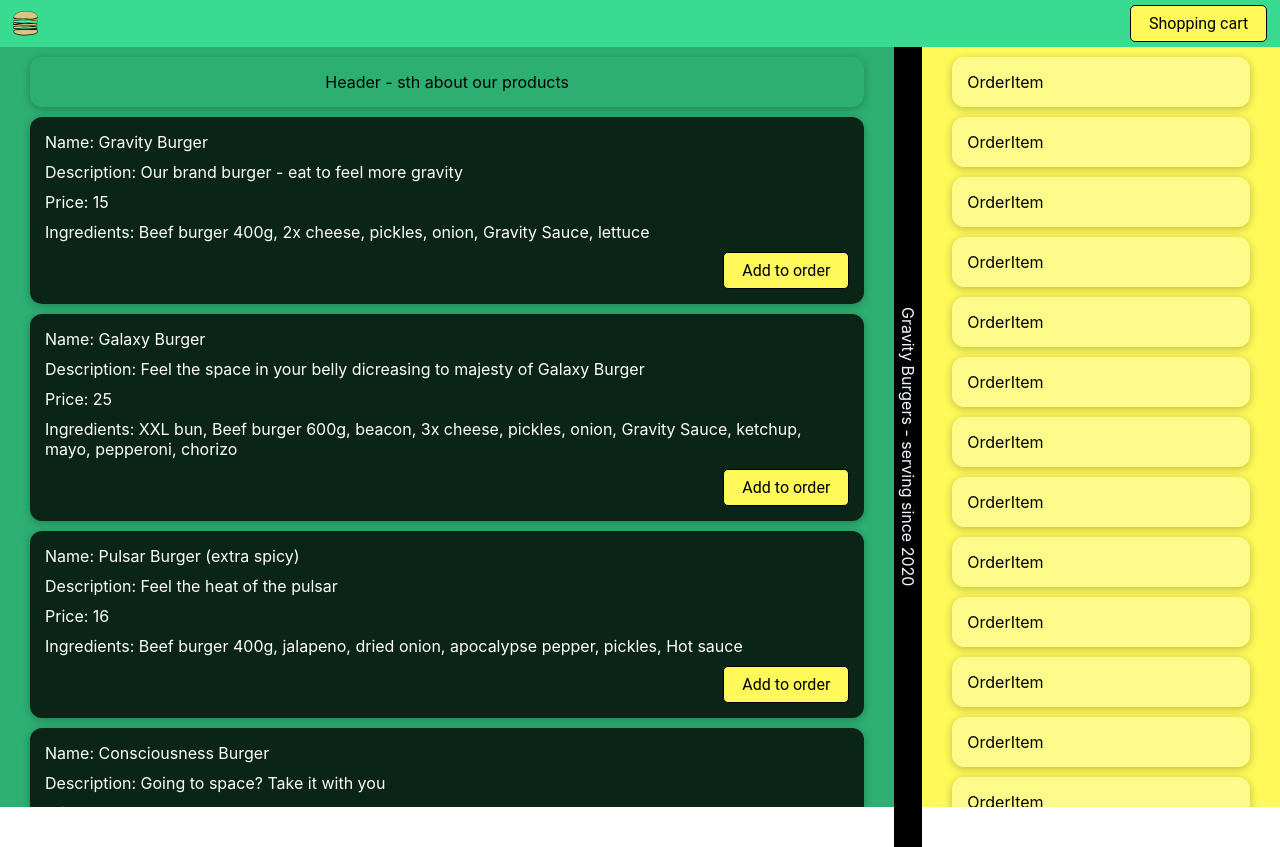
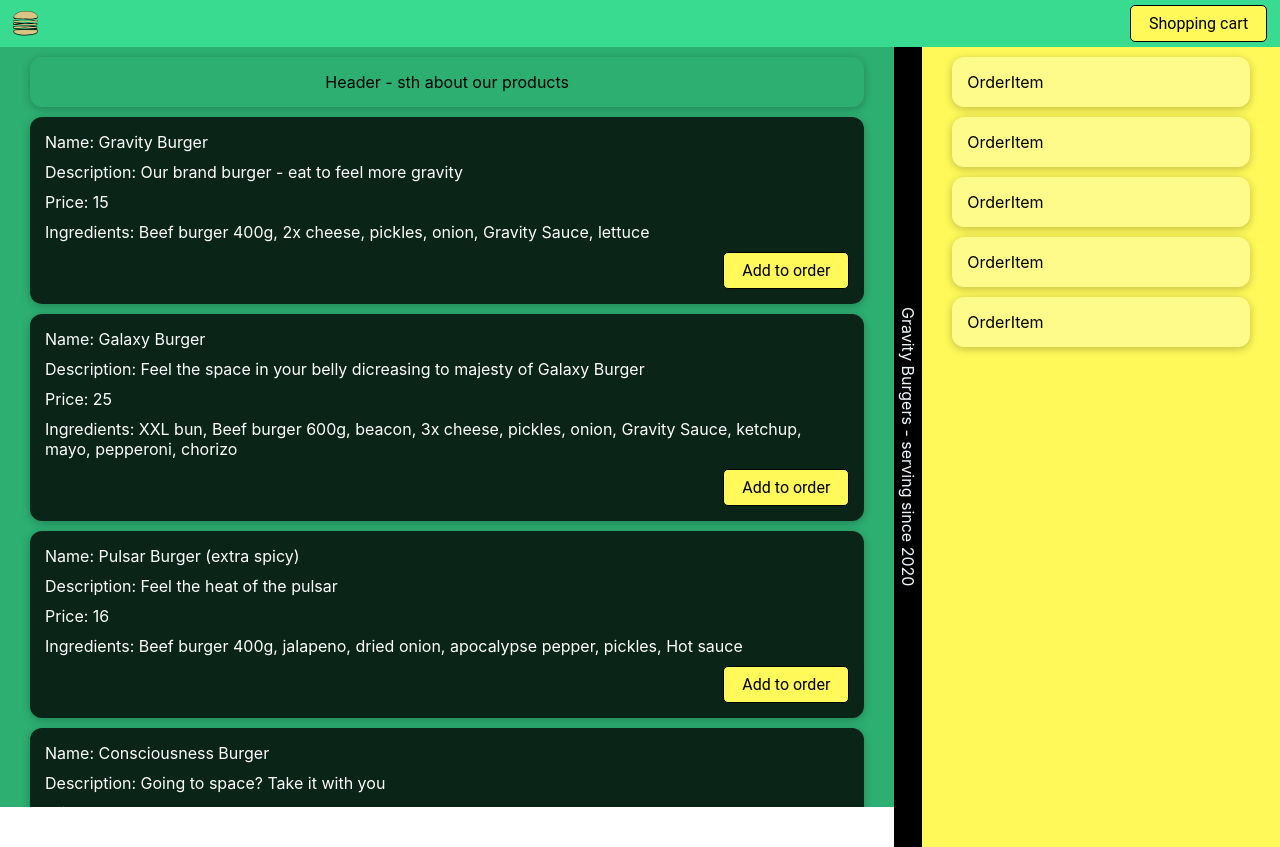
Before and after one commit to mikoogla/shop-app, a React (Create React App) app: page / in a window 1280 px wide. Built offline with nearby package versions, Linux system fonts and the light colour scheme.

Commit message:
Order tab works + has cool transition

```diff
--- a/src/App.js
+++ b/src/App.js
@@ -1,17 +1,21 @@
+import { useContext } from "react";
 import "./App.css";
 import Content from "./components/Content/Content";
 import Navbar from "./components/Navbar/Navbar";
 import SideBar from "./components/SideBar/SideBar";
 import styles from "./App.module.css";
 import Order from "./components/Order/Order";
+import Context from "./context";
+
 function App() {
+  const context = useContext(Context);
   return (
     <div className={styles.main}>
       <Navbar />
       <div className={styles.content}>
-        <Content />
+        {context.isMobile ? context.HideOrder && <Content /> : <Content />}
         <SideBar />
-        <Order />
+        <Order className={`${context.HideOrder && styles.HideOrderStyle}`} />
       </div>
     </div>
   );
--- a/src/App.module.css
+++ b/src/App.module.css
@@ -2,6 +2,7 @@
   display: flex;
   flex-direction: column;
   height: 100%;
+  background-color: var(--accent_2);
 }
 .content {
   display: flex;
@@ -9,3 +10,6 @@
   justify-content: space-between;
   height: 100%;
 }
+.HideOrderStyle {
+  width: 0px;
+}
--- a/src/components/Navbar/Cart/ShoppingCart.js
+++ b/src/components/Navbar/Cart/ShoppingCart.js
@@ -1,10 +1,12 @@
-import React from "react";
+import React, { useContext } from "react";
 import styles from "./ShoppingCart.module.css";
 import Button from "../../../UI/Button/Button";
+import Context from "../../../context";
 export default function ShoppingCart() {
+  const context = useContext(Context);
   return (
     <div>
-      <Button>Shopping cart</Button>
+      <Button onClick={context.handleOrderVisibility}>Shopping cart</Button>
     </div>
   );
 }
--- a/src/components/Navbar/Navbar.js
+++ b/src/components/Navbar/Navbar.js
@@ -3,7 +3,7 @@ import Logo from "../../UI/Logo/Logo";
 import ShoppingCart from "./Cart/ShoppingCart";
 import styles from "./Navbar.module.css";
 
-export default function Navbar() {
+export default function Navbar(props) {
   return (
     <div className={styles.main}>
       <div className={styles.content}>
--- a/src/components/Order/Order.js
+++ b/src/components/Order/Order.js
@@ -2,26 +2,9 @@ import React from "react";
 import styles from "./Order.module.css";
 import OrderItem from "./OrderItem/OrderItem";
 
-export default function Order() {
+export default function Order(props) {
   return (
-    <div className={styles.main}>
-      <OrderItem />
-      <OrderItem />
-      <OrderItem />
-      <OrderItem />
-      <OrderItem />
-      <OrderItem />
-      <OrderItem />
-      <OrderItem />
-      <OrderItem />
-      <OrderItem />
-      <OrderItem />
-      <OrderItem />
-      <OrderItem />
-      <OrderItem />
-      <OrderItem />
-      <OrderItem />
-      <OrderItem />
+    <div className={`${props.className} ${styles.main}`}>
       <OrderItem />
       <OrderItem />
       <OrderItem />
--- a/src/components/Order/Order.module.css
+++ b/src/components/Order/Order.module.css
@@ -1,7 +1,14 @@
 .main {
+  overflow-x: hidden;
   background-color: var(--accent_2);
-  margin: 0px 0px 40px 0px;
   width: 40vw;
   max-width: 500px;
   overflow-y: auto;
+  transition: width 0.5s;
 }
+@media (max-width: 750px) {
+  .main {
+    width: 100%;
+    max-width: unset;
+  }
+}
--- /dev/null
+++ b/src/context.js
@@ -0,0 +1,40 @@
+import React, { createContext, useState, useEffect } from "react";
+
+const Context = createContext({
+  HideOrder: true,
+  isMobile: null,
+  setHideOrder: () => {},
+  handleOrderVisibility: () => {},
+});
+
+export function ContextProvider(props) {
+  const [HideOrder, setHideOrder] = useState(true);
+  const [isMobile, setisMobile] = useState(false);
+  useEffect(() => {
+    function handleResize() {
+      window.innerWidth < 750 ? setisMobile(true) : setisMobile(false);
+      console.log("is mobile: " + isMobile);
+    }
+    window.addEventListener("resize", handleResize);
+    return () => {
+      window.removeEventListener("resize", handleResize);
+    };
+  }, [isMobile]);
+
+  const handleOrderVisibility = () => {
+    setHideOrder((e) => !e);
+  };
+  return (
+    <Context.Provider
+      value={{
+        HideOrder: HideOrder,
+        setHideOrder: setHideOrder,
+        handleOrderVisibility: handleOrderVisibility,
+        isMobile: isMobile,
+      }}
+    >
+      {props.children}
+    </Context.Provider>
+  );
+}
+export default Context;
--- a/src/index.js
+++ b/src/index.js
@@ -1,13 +1,16 @@
-import React from 'react';
-import ReactDOM from 'react-dom/client';
-import './index.css';
-import App from './App';
-import reportWebVitals from './reportWebVitals';
+import React from "react";
+import ReactDOM from "react-dom/client";
+import "./index.css";
+import App from "./App";
+import reportWebVitals from "./reportWebVitals";
+import { ContextProvider } from "./context";
 
-const root = ReactDOM.createRoot(document.getElementById('root'));
+const root = ReactDOM.createRoot(document.getElementById("root"));
 root.render(
   <React.StrictMode>
-    <App />
+    <ContextProvider>
+      <App />
+    </ContextProvider>
   </React.StrictMode>
 );
 
```
